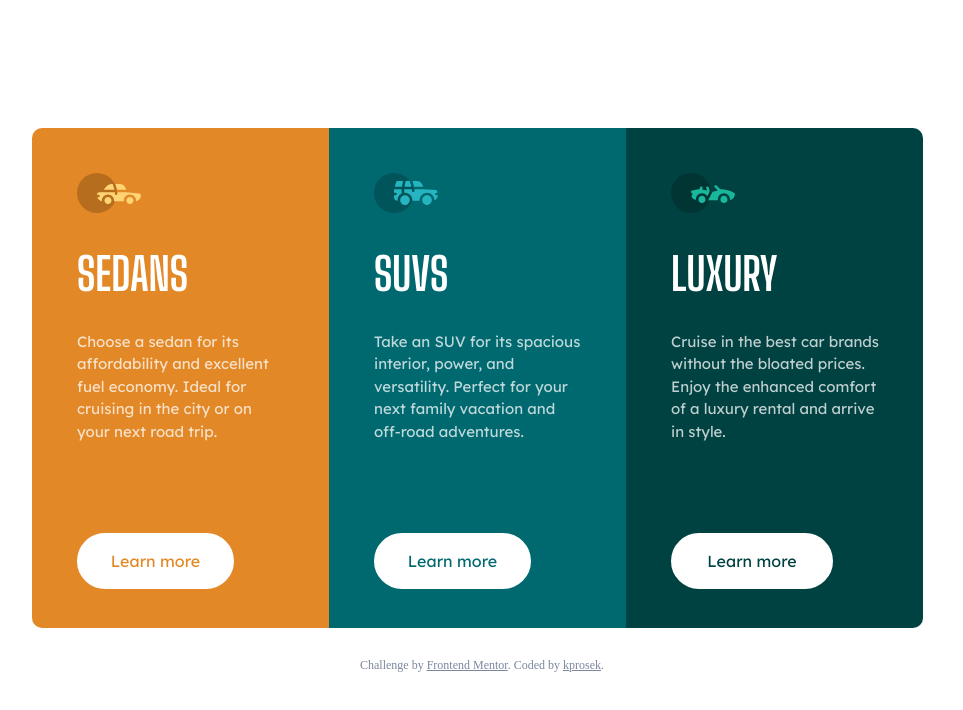
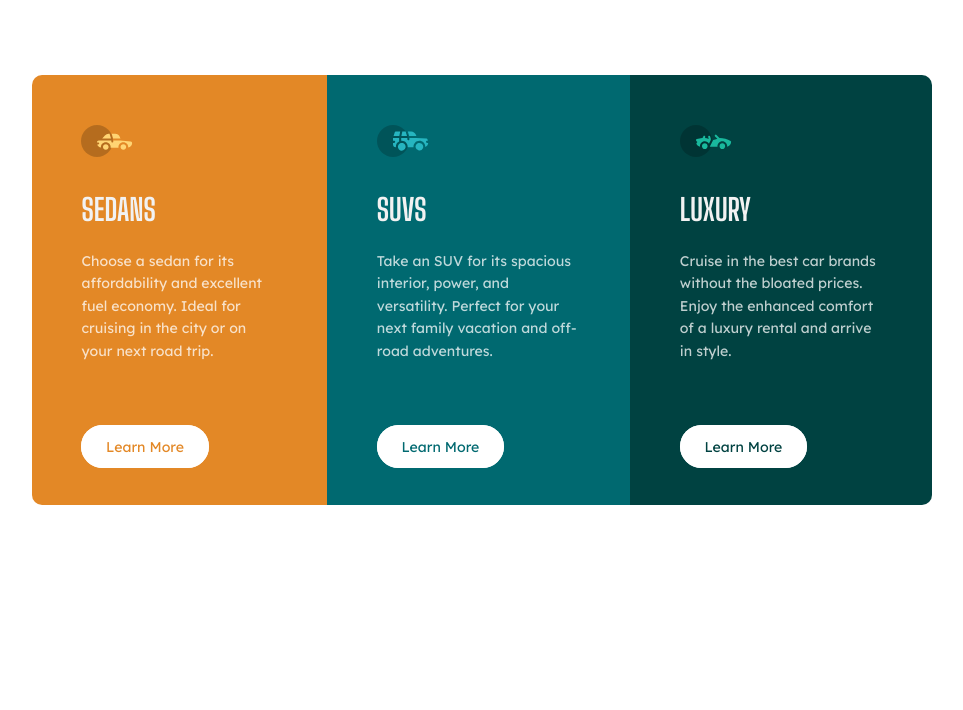
Before and after one commit to kprosek/03_column-preview-card-component, a plain HTML site: page index.html in a window 1280 px wide. Shown: the whole page, without its empty margins (158-1121 px from the left). Drawn offline with Linux system fonts and the light colour scheme.

Commit message:
Add files via upload

```diff
--- a/index.html
+++ b/index.html
@@ -4,20 +4,16 @@
     <meta charset="UTF-8" />
     <meta http-equiv="X-UA-Compatible" content="IE=edge" />
     <meta name="viewport" content="width=device-width, initial-scale=1.0" />
+
     <link rel="icon" href="images/favicon-32x32.png" />
     <link rel="stylesheet" href="styles.css" />
-    <link rel="preconnect" href="https://fonts.gstatic.com" crossorigin />
-    <link
-      href="https://fonts.googleapis.com/css2?family=Big+Shoulders+Display:wght@700&family=Fraunces:opsz,wght@9..144,700&family=Lexend+Deca&display=swap"
-      rel="stylesheet"
-    />
-    <title>3-column preview card component solution</title>
+
+    <title>3-column-component</title>
   </head>
   <body>
     <main>
-      <div class="content">
-        <div class="section-sedans">
-          <svg width="64" height="40" xmlns="http://www.w3.org/2000/svg">
+      <section class="section section-sedan">
+          <svg viewBox="15 0 50 50" width="64" height="40" xmlns="http://www.w3.org/2000/svg">
             <g fill="none" fill-rule="evenodd">
               <circle fill="#000" opacity=".201" cx="20" cy="20" r="20" />
               <path
@@ -27,18 +23,21 @@
               />
             </g>
           </svg>
+
         <h1>Sedans</h1>
+
         <p>
-            Choose a sedan for its affordability and excellent fuel economy.
-            Ideal for cruising in the city or on your next road trip.
+          Choose a sedan for its affordability and excellent fuel economy. Ideal
+          for cruising in the city or on your next road trip.
         </p>
-          <div class="learn-more-button-sedans">
-            <a class="learn-more-sedans" href="">Learn more</a>
+
+        <div class="btn-learn-more">
+          <a class="lnk-sedans" href="">Learn more</a>
         </div>
-        </div>
+      </section>
 
-        <div class="section-suvs">
-          <svg width="64" height="40" xmlns="http://www.w3.org/2000/svg">
+      <section class="section section-suvs">
+          <svg viewBox="15 0 50 50" width="64" height="40" xmlns="http://www.w3.org/2000/svg">
             <g fill="none" fill-rule="evenodd">
               <circle fill="#000" opacity=".201" cx="20" cy="20" r="20" />
               <path
@@ -48,18 +47,21 @@
               />
             </g>
           </svg>
-          <h1>Suvs</h1>
+
+        <h1>SUVs</h1>
+
         <p>
-            Take an SUV for its spacious interior, power, and versatility.
-            Perfect for your next family vacation and off-road adventures.
+          Take an SUV for its spacious interior, power, and versatility. Perfect
+          for your next family vacation and off-road adventures.
         </p>
-          <div class="learn-more-button-suvs">
-            <a class="learn-more-suvs" href="">Learn more</a>
+
+        <div class="btn-learn-more">
+          <a class="lnk-suvs" href="">Learn more</a>
         </div>
-        </div>
+      </section>
 
-        <div class="section-luxury">
-          <svg width="64" height="40" xmlns="http://www.w3.org/2000/svg">
+      <section class="section section-luxury">
+          <svg viewBox="15 0 50 50" width="64" height="40" xmlns="http://www.w3.org/2000/svg">
             <g fill="none" fill-rule="evenodd">
               <circle fill="#000" opacity=".201" cx="20" cy="20" r="20" />
               <path
@@ -69,28 +71,18 @@
               />
             </g>
           </svg>
+
         <h1>Luxury</h1>
+
         <p>
           Cruise in the best car brands without the bloated prices. Enjoy the
           enhanced comfort of a luxury rental and arrive in style.
         </p>
-          <div class="learn-more-button-luxury">
-            <a class="learn-more-luxury" href="">Learn more</a>
+
+        <div class="btn-learn-more">
+          <a class="lnk-luxury" href="">Learn more</a>
         </div>
-        </div>
-      </div>
+      </section>
     </main>
-    <footer>
-      <div class="attribution">
-        Challenge by
-        <a
-          class="footer-link"
-          href="https://www.frontendmentor.io?ref=challenge"
-          target="_blank"
-          >Frontend Mentor</a
-        >. Coded by
-        <a class="footer-link" href="https://github.com/kprosek">kprosek</a>.
-      </div>
-    </footer>
   </body>
 </html>
--- a/styles.css
+++ b/styles.css
@@ -1,137 +1,114 @@
+@import url("https://fonts.googleapis.com/css2?family=Big+Shoulders+Display:wght@700&family=Lexend+Deca&display=swap");
+
 * {
   box-sizing: border-box;
   margin: 0;
-  padding: 0;
+
+  --bright-orange: hsl(31, 77%, 52%);
+  --dark-cyan: hsl(184, 100%, 22%);
+  --very-dark-cyan: hsl(179, 100%, 13%);
+  --transparent-white: hsla(0, 0%, 100%, 0.75);
+  --very-light-gray: hsl(0, 0%, 95%);
+
+  font-family: "Lexend Deca", sans-serif;
+  font-size: 0.94rem;
 }
+
 body {
-  height: 100vh;
+  display: flex;
+  align-items: center;
+  justify-content: center;
+}
+
+main {
   display: flex;
   flex-direction: column;
-  justify-content: center;
-  align-items: center;
-}
-.content {
-  display: flex;
-  width: 900px;
-  height: 500px;
-}
-.section-sedans {
-  width: 33%;
-  background-color: hsl(31, 77%, 52%);
-  padding: 45px;
-  border-radius: 10px 0 0 10px;
-}
-.section-suvs {
-  width: 33%;
-  background-color: hsl(184, 100%, 22%);
-  padding: 45px;
-}
-.section-luxury {
-  width: 33%;
-  background-color: hsl(179, 100%, 13%);
-  padding: 45px 40px 45px 45px;
-  border-radius: 0 10px 10px 0;
-}
-h1 {
-  font-family: "Big Shoulders Display";
-  font-size: 45px;
-  color: white;
-  text-transform: uppercase;
-  margin: 30px 0;
-}
-p {
-  font-family: "Lexend Deca";
-  font-size: 15px;
-  line-height: 1.5;
-  color: hsla(0, 0%, 100%, 0.75);
-}
-.learn-more-button-sedans,
-.learn-more-button-suvs,
-.learn-more-button-luxury {
-  text-align: center;
-  padding: 15px;
-  border: 3px solid white;
-  border-radius: 30px;
-  background-color: white;
-  margin-right: 50px;
-  margin-top: 90px;
-}
-.learn-more-sedans,
-.learn-more-suvs,
-.learn-more-luxury {
-  font-family: "Lexend Deca";
-  text-decoration: none;
-}
-.learn-more-sedans {
-  color: hsl(31, 77%, 52%);
-}
-.learn-more-suvs {
-  color: hsl(184, 100%, 22%);
-}
-.learn-more-luxury {
-  color: hsl(179, 100%, 13%);
+  max-width: 320px;
+  margin: 5rem 0;
 }
 
-.attribution,
-.footer-link {
-  text-align: center;
-  font-size: 12px;
-  color: hsl(220, 15%, 55%);
-  margin-top: 30px;
+h1 {
+  font-family: "Big Shoulders Display", sans-serif;
+  font-size: 2rem;
+  text-transform: uppercase;
+  color: var(--very-light-gray);
+  margin: 1.5rem 0;
 }
 
-.learn-more-button-sedans:hover {
-  cursor: pointer;
-  background-color: hsl(31, 77%, 52%);
+p {
+  color: var(--transparent-white);
+  line-height: 1.5rem;
 }
-.learn-more-button-sedans:hover > .learn-more-sedans {
+
+section {
+  padding: 3.5em;
+}
+
+.section-sedan {
+  background: var(--bright-orange);
+  border-radius: 10px 10px 0 0;
+}
+
+.section-suvs {
+  background: var(--dark-cyan);
+}
+
+.section-luxury {
+  background: var(--very-dark-cyan);
+  border-radius: 0 0 10px 10px;
+}
+
+.btn-learn-more {
+  text-align: left;
+  margin-top: 2rem;
+}
+
+a {
+  text-decoration: none;
+  text-transform: capitalize;
+  padding: 0.7rem 1.5rem;
+  background-color: white;
+  border: 2px solid white;
+  border-radius: 30px;
+}
+
+.lnk-sedans {
+  color: var(--bright-orange);
+}
+
+.lnk-suvs {
+  color: var(--dark-cyan);
+}
+
+.lnk-luxury {
+  color: var(--very-dark-cyan);
+}
+
+.lnk-sedans:hover,
+.lnk-suvs:hover,
+.lnk-luxury:hover {
   color: white;
+  background-color: transparent;
 }
-.learn-more-button-suvs:hover {
-  cursor: pointer;
-  background-color: hsl(184, 100%, 22%);
+
+@media (min-width: 1024px) {
+  main {
+    display: flex;
+    flex-direction: row;
+    max-width: 900px;
+  }
+
+  .section-sedan {
+    background: var(--bright-orange);
+    border-radius: 10px 0 0 10px;
+  }
+
+  .section-luxury {
+    background: var(--very-dark-cyan);
+    border-radius: 0 10px 10px 0;
+  }
+
+  .btn-learn-more {
+    margin-top: 5rem;
+  }
 }
-.learn-more-button-suvs:hover > .learn-more-suvs {
-  color: white;
-}
-.learn-more-button-luxury:hover {
-  cursor: pointer;
-  background-color: hsl(179, 100%, 13%);
-}
-.learn-more-button-luxury:hover > .learn-more-luxury {
-  color: white;
-}
-@media only screen and (max-width: 375px) {
-  body {
-    height: 100%;
-  }
-  .content {
-    display: flex;
-    flex-direction: column;
-    align-items: center;
-    width: 90%;
-    height: auto;
-    margin: 0 auto;
-  }
-  .section-sedans {
-    width: 90%;
-    border-radius: 10px 10px 0 0;
-    margin-top: 30px;
-  }
-  .section-suvs {
-    width: 90%;
-  }
-  .section-luxury {
-    width: 90%;
-    border-radius: 0 0 10px 10px;
-  }
-  p {
-    font-size: 14px;
-  }
-  .learn-more-button-sedans,
-.learn-more-button-suvs,
-.learn-more-button-luxury {
-  margin-right: 50px;
-  margin-top: 30px;
-}
-}
```
Lines whose indentation alone changed are shown as unchanged.
